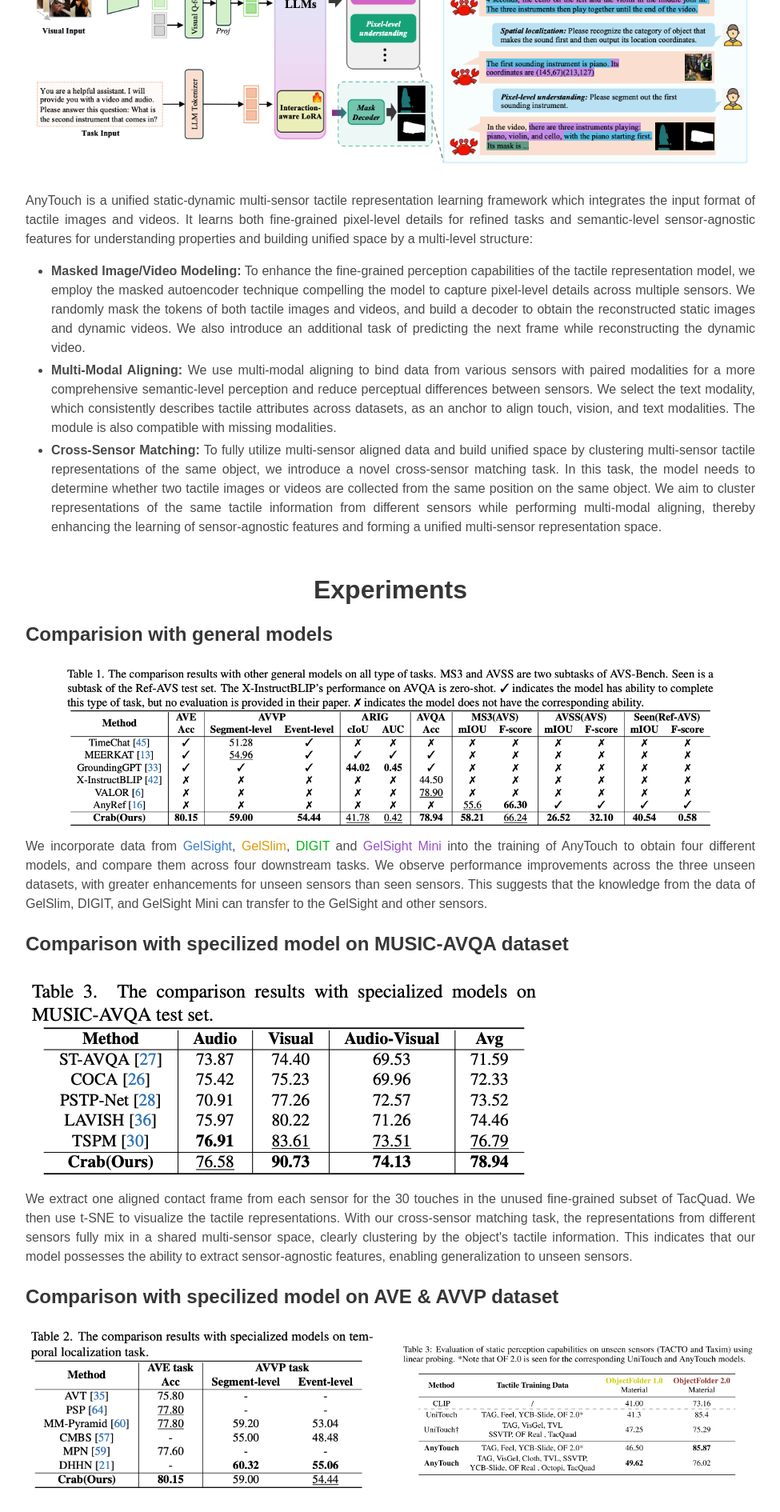
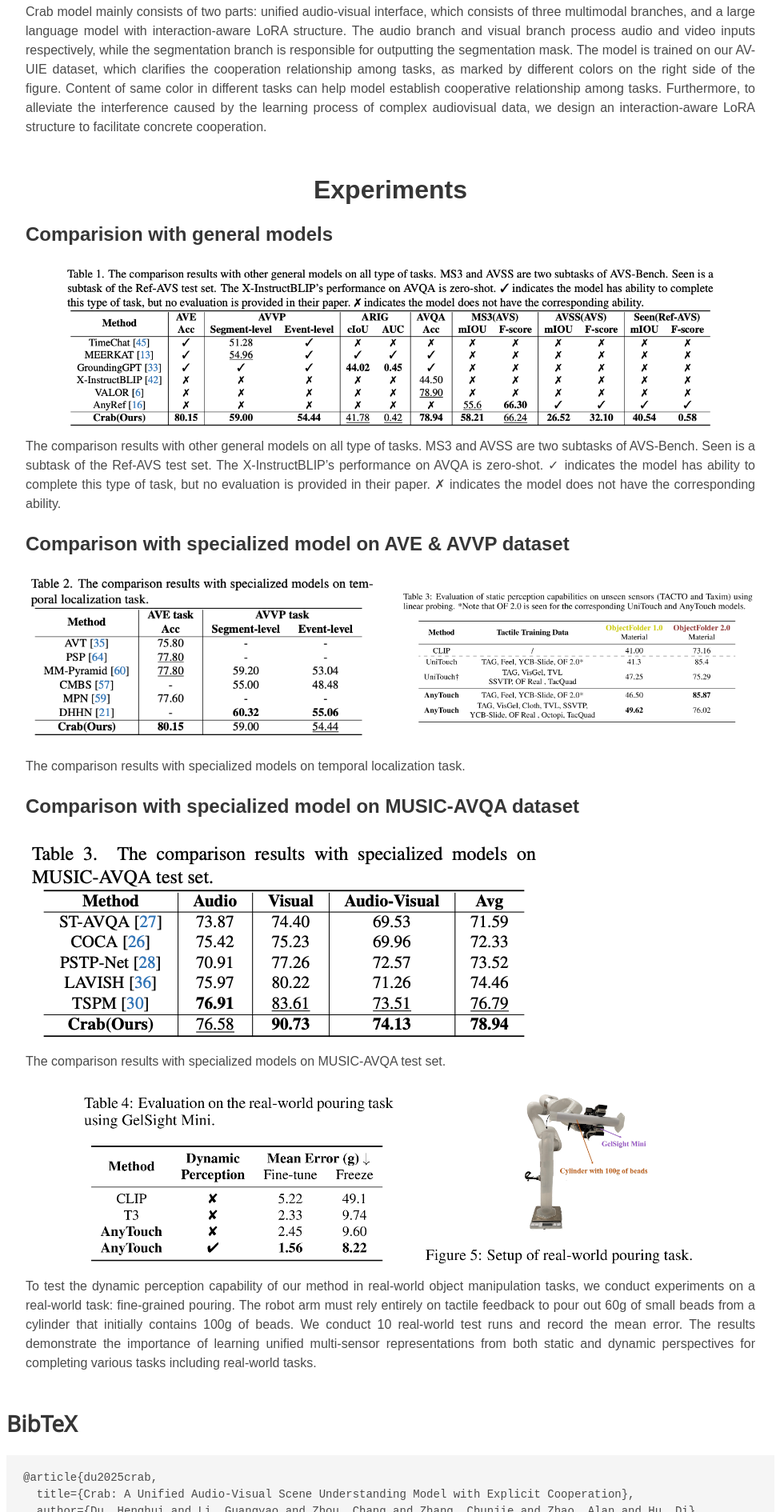
Before and after one commit to GeWu-Lab/Crab, a plain HTML site: page index.html in a window 1280 px wide. Shown: the part 2561-4451 px from the top of the page at 80% size, without its empty margins (152-1127 px from the left). Drawn offline with nearby package versions, Linux system fonts and the light colour scheme; some packages are replaced by stand-ins of ours; some icons are missing; a web font is replaced by a local one.

Commit message:
Update index.html

```diff
--- a/index.html
+++ b/index.html
@@ -236,25 +236,11 @@
                 <img src='./static/images/dataset.png' width="100%" height="100%">
                 <br><br>
                 <div class="content has-text-justified">
-                    <p> AV-UIE is an audio-visual unified instruction-tuning dataset with explicit reasoning process.
-                        TacQuad is an aligned multi-modal multi-sensor tactile dataset collected from 4 types of
-                        visuo-tactile sensors (GelSight Mini, DIGIT, DuraGel and Tac3D). It offers a more comprehensive
-                        solution to the low standardization of visuo-tactile sensors by providing multi-sensor aligned
-                        data with text and visual images. This explicitly enables models to learn semantic-level tactile
-                        attributes and sensor-agnostic features to form a unified multi-sensor representation space
-                        through data-driven approaches. This dataset includes two subsets of paired data with different
-                        levels of alignment:
+                    <p> AV-UIE is an audio-visual unified instruction-tuning dataset with explicit reasoning process, which is primarily an
+                        augmentation of existing audio-visual task datasets. Through above dataset construction process,
+                        a detailed reasoning process can be obtained, which contains rich information in terms of temporal
+                        and spatial, conductive to temporal and spatial localization tasks.
                     </p>
-                    <ul>
-                        <li><b>Fine-grained spatio-temporal aligned data:</b> This portion of the data was collected by
-                            pressing the same location of the same object at the same speed with the four sensors. It
-                            contains a total of 17,524 contact frames from 25 objects, which can be used for
-                            fine-grained tasks such as cross-sensor generation.</li>
-                        <li><b>Coarse-grained spatial aligned data:</b> This portion of the data was collected by hand,
-                            with the four sensors pressing the same location on the same object, although temporal
-                            alignment is not guaranteed. It contains 55,082 contact frames from 99 objects, including
-                            both indoor and outdoor scenes, which can be used for cross-sensor matching task. </li>
-                    </ul>
                 </div>
             </div>
         </div>
@@ -271,33 +257,14 @@
                 <img src='./static/images/model.png' width="100%" height="100%">
                 <br><br>
                 <div class="content has-text-justified">
-                    <p> AnyTouch is a unified static-dynamic multi-sensor tactile representation learning framework
-                        which integrates the input format of tactile images and videos. It learns both fine-grained
-                        pixel-level details for refined tasks and semantic-level sensor-agnostic features for
-                        understanding properties and building unified space by a multi-level structure:
+                    <p> Crab model mainly consists of two parts: unified audio-visual
+                        interface, which consists of three multimodal branches, and a large language model with interaction-aware LoRA structure. The audio
+                        branch and visual branch process audio and video inputs respectively, while the segmentation branch is responsible for outputting the
+                        segmentation mask. The model is trained on our AV-UIE dataset, which clarifies the cooperation relationship among tasks, as marked
+                        by different colors on the right side of the figure. Content of same color in different tasks can help model establish cooperative relationship
+                        among tasks. Furthermore, to alleviate the interference caused by the learning process of complex audiovisual data, we design an
+                        interaction-aware LoRA structure to facilitate concrete cooperation.
                     </p>
-                    <ul>
-                        <li><b>Masked Image/Video Modeling:</b> To enhance the fine-grained perception capabilities of
-                            the tactile representation model, we employ the masked autoencoder technique compelling the
-                            model to capture pixel-level details across multiple sensors. We randomly mask the tokens of
-                            both tactile images and videos, and build a decoder to obtain the reconstructed static
-                            images and dynamic videos. We also introduce an additional task of predicting the next frame
-                            while reconstructing the dynamic video.</li>
-                        <li><b>Multi-Modal Aligning:</b> We use multi-modal aligning to bind data from
-                            various sensors with paired modalities for a more comprehensive semantic-level perception
-                            and reduce perceptual differences between sensors. We select the text modality, which
-                            consistently describes tactile attributes across datasets, as an anchor to align touch,
-                            vision, and text modalities. The module is also compatible with missing modalities.</li>
-                        <li><b>Cross-Sensor Matching:</b> To fully utilize multi-sensor aligned data and build unified
-                            space by clustering multi-sensor tactile representations of the same object, we introduce a
-                            novel cross-sensor matching task. In this task, the model needs to determine whether two
-                            tactile images or videos are collected from the same position on the same object. We aim to
-                            cluster representations of the same tactile information from different sensors while
-                            performing multi-modal aligning,
-                            thereby enhancing the learning of sensor-agnostic features and forming a unified
-                            multi-sensor representation space.
-                        </li>
-                    </ul>
                 </div>
             </div>
         </div>
@@ -312,7 +279,7 @@
                     style="margin-top: 5px; margin-bottom: 10px; display: block; margin-left: auto; margin-right: auto;"
                     width="90%">
                 <div class="content has-text-justified">
-                    <p>We incorporate data from <span style="color: rgb(61, 127, 207);">GelSight</span>, <span
+<!--                     <p>We incorporate data from <span style="color: rgb(61, 127, 207);">GelSight</span>, <span
                             style="color: rgb(222, 156, 8);">GelSlim</span>, <span
                             style="color: rgb(0, 180, 26);">DIGIT</span> and <span
                             style="color: rgb(151, 81, 203);">GelSight Mini</span> into
@@ -320,6 +287,11 @@
                         downstream tasks. We observe performance improvements across the three unseen datasets, with
                         greater enhancements for unseen sensors than seen sensors. This suggests that the knowledge from
                         the data of GelSlim, DIGIT, and GelSight Mini can transfer to the GelSight and other sensors.
+                    </p> -->
+                    <p>
+                        The comparison results with other general models on all type of tasks. MS3 and AVSS are two subtasks of AVS-Bench. Seen is a
+                        subtask of the Ref-AVS test set. The X-InstructBLIP’s performance on AVQA is zero-shot. ✓ indicates the model has ability to complete
+                        this type of task, but no evaluation is provided in their paper. ✗ indicates the model does not have the corresponding ability.
                     </p>
 
                 </div>
@@ -332,23 +304,8 @@
                     $\dagger$ indicates MMCosine is applied. Combined with MMCosine, most of the fusion methods gain
                     considerable improvement for datasets of various scales, domains, and label amount.
                 </h2> -->
-                <h2 class="title is-4">Comparison with specilized model on MUSIC-AVQA dataset</h2>
-                <img src='./static/images/result2.png' style=" margin-bottom: 5px;">
-                <div class="content has-text-justified">
-                    <p>We extract one aligned contact frame from each sensor for the 30 touches in the unused
-                        fine-grained
-                        subset of TacQuad. We then use t-SNE to visualize the tactile representations. With our
-                        cross-sensor
-                        matching task, the representations from different sensors fully mix in a shared multi-sensor
-                        space,
-                        clearly clustering by the object's tactile information. This indicates that our model possesses
-                        the
-                        ability to extract sensor-agnostic features, enabling generalization to unseen sensors.
 
-                    </p>
-                </div>
-
-                <h2 class="title is-4">Comparison with specilized model on AVE & AVVP dataset</h2>
+                <h2 class="title is-4">Comparison with specialized model on AVE & AVVP dataset</h2>
                 <div class="container is-max-desktop">
                     <div class="columns is-centered" style="display: flex; align-items: center; margin-bottom: 0px;">
                         <div class="column">
@@ -361,14 +318,20 @@
                     </div>
                 </div>
                 <div class="content has-text-justified">
-                    <p>To validate the benefit of unified multi-sensor representations in transferring knowledge from
-                        multiple sensor data to seen sensors and unseen sensors, we compare AnyTouch with existing
-                        multi-sensor models on two datasets from seen sensors and two datasets from unseen sensors. As
-                        shown in the tables, our AnyTouch model outperforms existing methods on all four datasets,
-                        demonstrating its static perception capabilities on both seen and unseen sensors.
-
+                    <p>
+                        The comparison results with specialized models on temporal localization task.
                     </p>
                 </div>
+
+
+                <h2 class="title is-4">Comparison with specialized model on MUSIC-AVQA dataset</h2>
+                <img src='./static/images/result2.png' style=" margin-bottom: 5px;">
+                <div class="content has-text-justified">
+                    <p>
+                        The comparison results with specialized models on MUSIC-AVQA test set.
+                    </p>
+                </div>
+
 
                 <img src='./static/images/result5.png'
                     style="margin-top: 12px; margin-bottom: 10px; display: block; margin-left: auto; margin-right: auto;"
@@ -394,7 +357,6 @@
   author={Du, Henghui and Li, Guangyao and Zhou, Chang and Zhang, Chunjie and Zhao, Alan and Hu, Di},
   journal={arXiv preprint arXiv:2503.13068},
   year={2025}
-}
 }</code></pre>
     </div>
 
```
